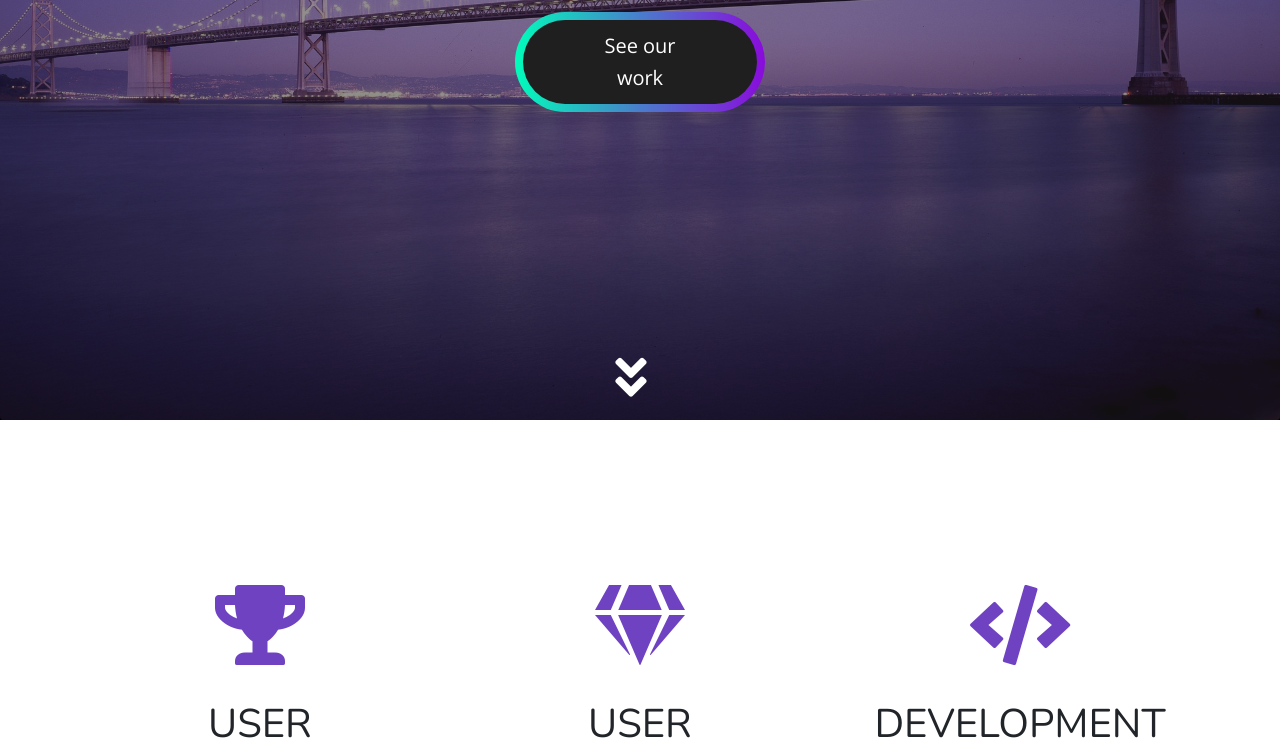
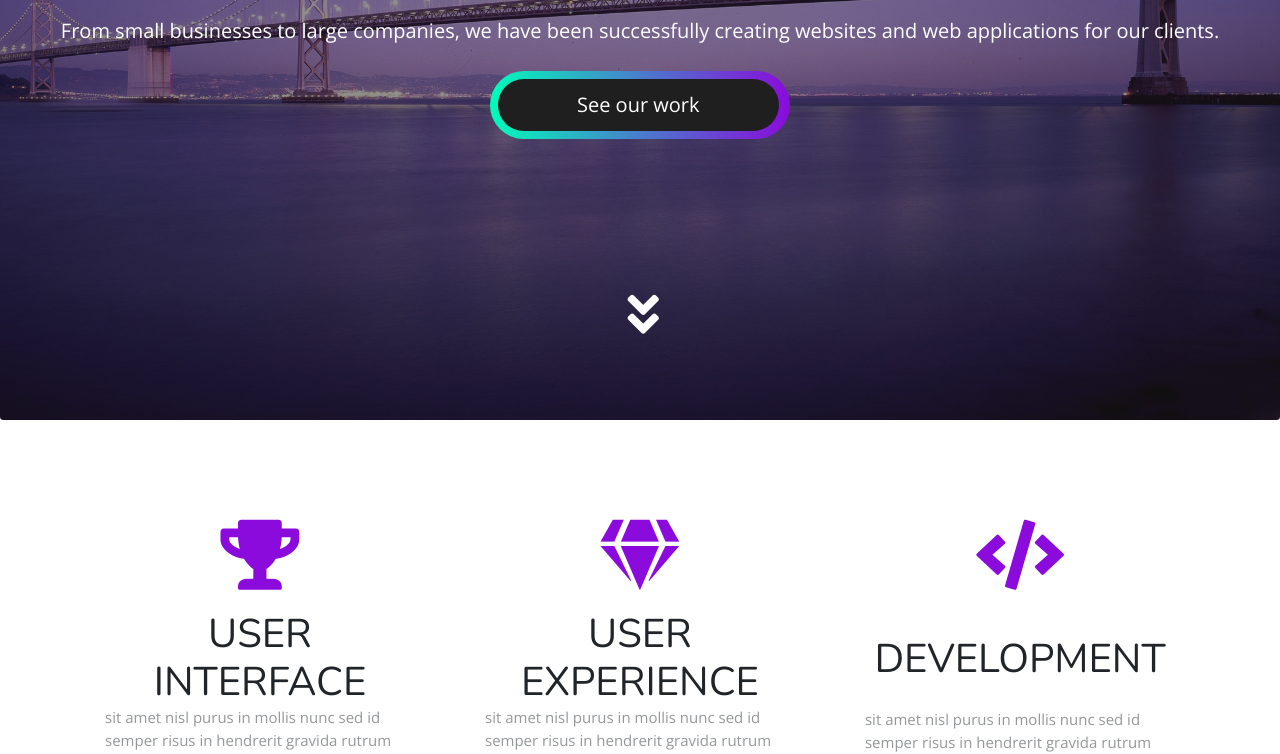
Before and after one commit to Battryu/Webudvikling, a plain HTML site: page index.html in a window 1280 px wide. Shown: the part 480-1234 px from the top of the page. Drawn offline with nearby package versions, Linux system fonts and the light colour scheme.

Commit message:
changed a lot to bootstrap and changed font sizng

```diff
--- a/css/_myStyles.scss
+++ b/css/_myStyles.scss
@@ -50,10 +50,7 @@ img {
 }
 
 
-.container-fluid {
-	padding: 0;
-	margin: 0;
-}
+
 .navbar {
   padding: 10px 40px;
   color: white;
@@ -113,27 +110,16 @@ img {
 }
 
   .jumbotron {
-    padding: 0;
-    height: 700px;
-    color: white;
-    background-color: black;
     border-radius: 0;
 
     .card-img {
       max-width: 200%;
-      height: 700px;
+      height: 800px;
       opacity: 0.5;
-      background-position: left;
-      background-repeat: no-repeat;
-      background-size: cover;
-    }
-
-    .card-text {
-      display: none;
     }
 
     .btn-border {
-      max-width: 250px;
+      max-width: 300px;
       position: relative;
       border-radius: 90px;
       background: linear-gradient(to right, $sitegreen, $siteblue, $sitepurple,);
@@ -144,7 +130,7 @@ img {
         background-color: $siteblack;
         border-radius: 90px;
         border: none;
-        padding: 10px 59px;
+        padding: 10px 79px;
         color: white;
         line-height: 32px;
         @include quicktransition();
@@ -163,32 +149,17 @@ img {
     }
   }
 
-
-
   .card {
     border: none;
 
     .cardicons {
-      font-size: 80px;
-      color: $purple;
+      font-size: 70px;
       text-align: center;
-      margin: 15px;
-    }
-
-    .card-title {
-      text-align: center;
-      font-size: 40px;
-      font-weight: 350;
-    }
-
-    .card-text {
-      margin: 10px;
     }
   }
 
   .arrowdown {
-    padding-top: 240px;
-    padding-left: 48%;
+    padding-left: 49%;
     font-size: 50px;
     @include quicktransition();
   }
--- a/css/_tablet.scss
+++ b/css/_tablet.scss
@@ -11,29 +11,12 @@ $tablet: "screen and (min-width: 768px)";
   }
 }
 
-
 .jumbotron {
   height: 900px;
 
   .card-img {
     height: 900px;
   }
-
-  .card-title {
-    padding-top: 180px !important;
-    font-size: 50px;
-  }
-
-  .card-text {
-    display: block;
-    text-align: center;
-    padding: 15px 40px 50px;
-  }
-}
-.arrowdown {
-  padding-top: 240px;
 }
 
-
-
 }
--- a/index.html
+++ b/index.html
@@ -77,17 +77,18 @@
     </nav>
     <!-- NAV SLUT -->
 </div>
-<div class="container-fluid">
+<div class="container-fluid p-0 m-0">
     <!-- JUMBOTRON START -->
-    <div class="jumbotron mb-4">
+    <div class="jumbotron mb-2 mb-md-3 p-0 text-light"
+         style="height: 800px; background-color: black; border-radius: 0;">
 
 
         <div class="card bg-dark text-white">
             <img class="card-img" src="images/bridge-1660417_1920.jpg" alt="Card image">
 
-            <div class="card-img-overlay">
-                <h1 class="card-title pt-4 pb-1">We build digital <br> products & services</h1>
-                <p class="card-text lead">From small businesses to large companies,
+            <div class="card-img-overlay pt-md-3 pt-lg-1">
+                <h1 class="pt-5 pb-1 text-center">We build digital <br> products & services</h1>
+                <p class="lead text-center mb-md-2 mb-lg-1 mt-lg-2 	d-none d-md-block">From small businesses to large companies,
                     we have been successfully creating websites and web applications
                     for our clients.</p>
 
@@ -95,10 +96,9 @@
                 <div class="btn-border mx-auto">
                     <a href="#" class="btn btn-primary btn-lg mx-auto" role="button">See our work</a>
                 </div>
-                <i class="arrowdown mx-auto fas fa-angle-double-down"></i>
+                <i class="arrowdown fas fa-angle-double-down pt-3 pt-lg-4"></i>
             </div>
         </div>
-
 
     </div>
     <!-- JUMBOTRON SLUT -->
@@ -109,16 +109,16 @@
     så det er m/p (top/bund/side)-størrelse
     -->
 
-    <div class="container mb-4">
+    <div class="container mb-3 pt-lg-3">
 
     <div class="row">
         <div class="col-12 col-md-6 col-lg-4 mt-3 mt-md-0">
 
             <div class="card">
-                <i class="cardicons fas fa-trophy"></i>
+                <i class="cardicons fas fa-trophy text-primary mx-1"></i>
                 <div class="card-body">
-                    <h5 class="card-title">USER INTERFACE</h5>
-                    <p class="card-text lead">sit amet nisl purus in mollis nunc sed id semper risus in hendrerit gravida rutrum quisque non tellus orci ac auctor augue mauris augue neque</p>
+                    <h1 class="text-center">USER INTERFACE</h1>
+                    <p class="card-text text-light">sit amet nisl purus in mollis nunc sed id semper risus in hendrerit gravida rutrum quisque non tellus orci ac auctor augue mauris augue neque</p>
                 </div>
             </div>
 
@@ -127,29 +127,29 @@
         <div class="col-12 col-md-6 col-lg-4 mt-1 mt-md-0">
 
             <div class="card">
-                <i class="cardicons fas fa-gem"></i>
+                <i class="cardicons fas fa-gem  text-primary mx-1"></i>
                 <div class="card-body">
-                    <h5 class="card-title">USER EXPERIENCE</h5>
-                    <p class="card-text  lead">sit amet nisl purus in mollis nunc sed id semper risus in hendrerit gravida rutrum quisque non tellus orci ac auctor augue mauris augue neque</p>
+                    <h1 class="text-center">USER EXPERIENCE</h1>
+                    <p class="card-text  text-light">sit amet nisl purus in mollis nunc sed id semper risus in hendrerit gravida rutrum quisque non tellus orci ac auctor augue mauris augue neque</p>
                 </div>
             </div>
 
         </div>
 
-        <div class="col-12 col-md-12 col-lg-4 mt-1 mt-md-0">
+        <div class="col-12 col-md-12 col-lg-4 mt-1 mt-md-0 pt-md-1 pt-lg-0">
 
             <div class="card">
-                <i class="cardicons fas fa-code"></i>
+                <i class="cardicons fas fa-code  text-primary mx-1"></i>
                 <div class="card-body">
-                    <h5 class="card-title">DEVELOPMENT</h5>
-                    <p class="card-text lead">sit amet nisl purus in mollis nunc sed id semper risus in hendrerit gravida rutrum quisque non tellus orci ac auctor augue mauris augue neque</p>
+                    <h1 class="text-center pt-lg-1">DEVELOPMENT</h1>
+                    <p class="card-text text-light pt-lg-1">sit amet nisl purus in mollis nunc sed id semper risus in hendrerit gravida rutrum quisque non tellus orci ac auctor augue mauris augue neque</p>
                 </div>
             </div>
         </div>
     </div>
-    <!-- NAV SLUT -->
 </div>
 </div>
+<!-- NAV SLUT -->
 
 <!-- SEAN START -->
 <div class="container mt-1 text-center">
```
Also changed, not shown: css/styles.css, 1 other file.
